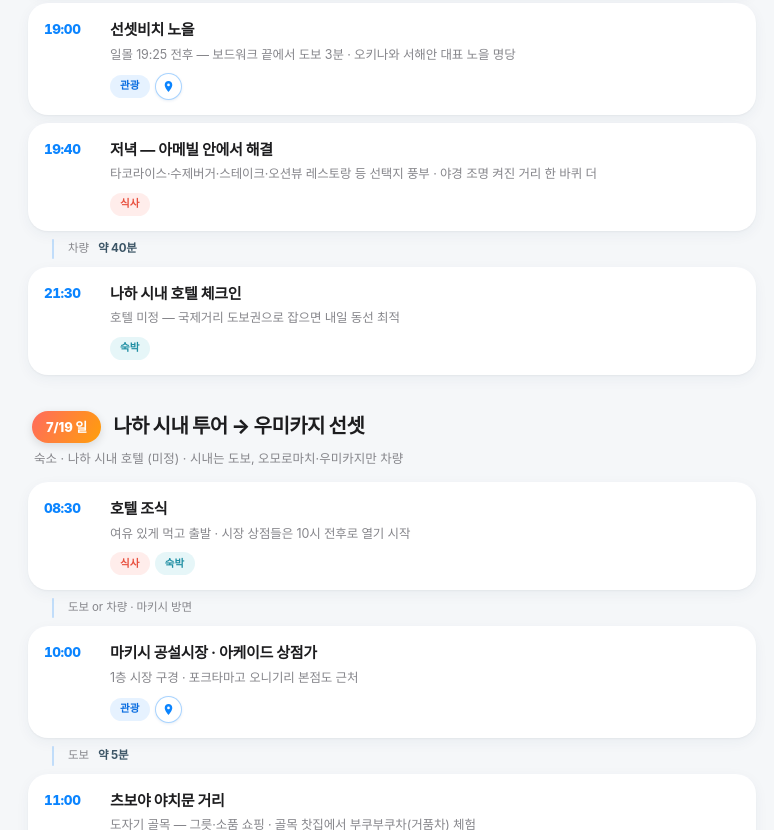
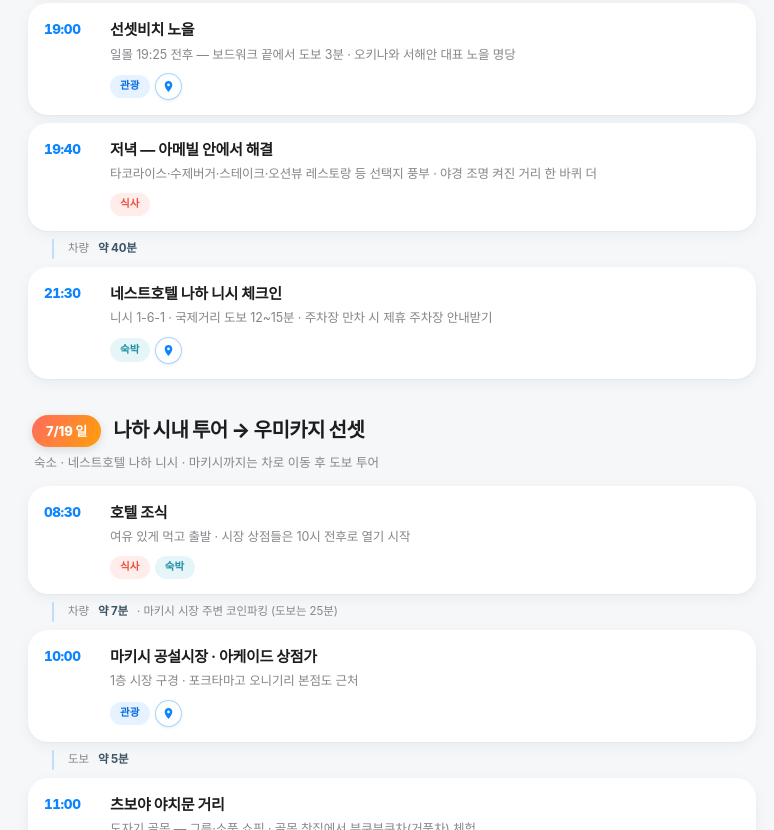
Before and after one commit to jjaihun/okinawa, a plain HTML site: page index.html in a window 1280 px wide. Shown: the part 3540-4370 px from the top of the page, without its empty margins (248-1022 px from the left). Drawn offline with Linux system fonts and the light colour scheme.

Commit message:
Add files via upload

```diff
--- a/index.html
+++ b/index.html
@@ -581,7 +581,7 @@
 <!-- DAY 3 -->
 <section class="day" id="d18">
   <div class="dayhead"><span class="daychip">7/18 토</span><h2>츄라우미 → 만자모 → 아메빌 (메인)</h2></div>
-  <div class="daysub">숙소 · 나하 시내 호텔 (미정) · 아메리칸빌리지 메인 — 아침 일찍 출발이 핵심</div>
+  <div class="daysub">숙소 · 네스트호텔 나하 니시 · 아메리칸빌리지 메인 — 아침 일찍 출발이 핵심</div>
 
   <div class="item">
     <div class="time">08:00</div>
@@ -706,9 +706,9 @@
   <div class="item">
     <div class="time">21:30</div>
     <div class="body">
-      <div class="title">나하 시내 호텔 체크인</div>
-      <div class="note">호텔 미정 — 국제거리 도보권으로 잡으면 내일 동선 최적</div>
-      <div class="tags"><span class="tag stay">숙박</span></div>
+      <div class="title">네스트호텔 나하 니시 체크인</div>
+      <div class="note">니시 1-6-1 · 국제거리 도보 12~15분 · 주차장 만차 시 제휴 주차장 안내받기</div>
+      <div class="tags"><span class="tag stay">숙박</span><a class="btn" href="https://www.google.com/maps/search/?api=1&query=ネストホテル那覇西" target="_blank" aria-label="구글맵에서 보기"></a></div>
     </div>
   </div>
 </section>
@@ -716,7 +716,7 @@
 <!-- DAY 4 -->
 <section class="day" id="d19">
   <div class="dayhead"><span class="daychip">7/19 일</span><h2>나하 시내 투어 → 우미카지 선셋</h2></div>
-  <div class="daysub">숙소 · 나하 시내 호텔 (미정) · 시내는 도보, 오모로마치·우미카지만 차량</div>
+  <div class="daysub">숙소 · 네스트호텔 나하 니시 · 마키시까지는 차로 이동 후 도보 투어</div>
 
   <div class="item">
     <div class="time">08:30</div>
@@ -727,7 +727,7 @@
     </div>
   </div>
 
-  <div class="go">도보 or 차량 · 마키시 방면</div>
+  <div class="go">차량 <b>약 7분</b> · 마키시 시장 주변 코인파킹 (도보는 25분)</div>
 
   <div class="item">
     <div class="time">10:00</div>
```
